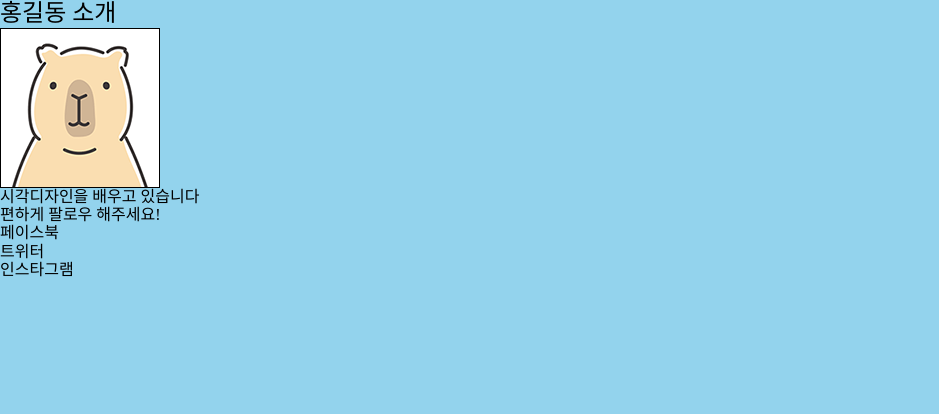
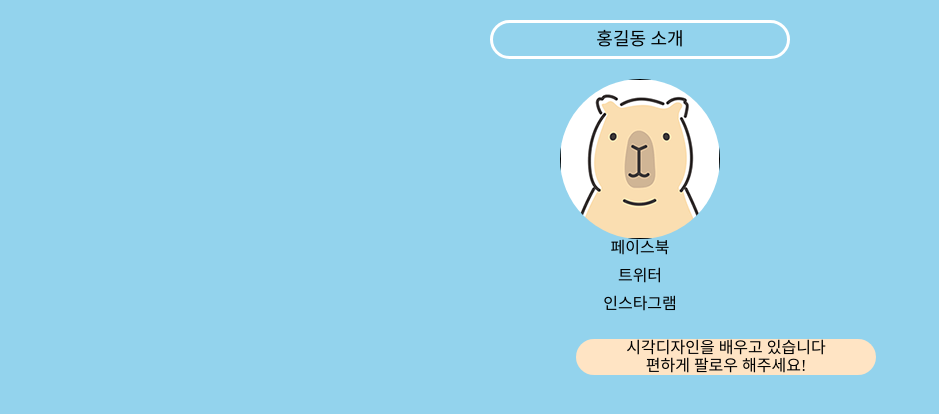
Before and after one commit to thdals/test0321, a plain HTML site: page index.html in a window 1280 px wide. Shown: the whole page, without its empty margins (0-939 px from the left). Drawn offline with Linux system fonts and the light colour scheme.

Commit message:
test0321

```diff
--- a/css/style.css
+++ b/css/style.css
@@ -5,3 +5,39 @@ body{
 h1{
     font-size: 24px;
 }
+
+h1{
+    font-size: 18px;
+    border: 3px solid #fff;
+    border-radius: 20px;
+    padding: 6px 0;
+    margin: 20px auto;
+    width: 300px;
+    text-align: center;
+}
+
+div{
+    text-align: center;
+}
+
+img{
+    border-radius: 100%;
+    width: 160px;
+    text-align: center;
+}
+
+p{
+    font-size: 16px;
+    margin: 20px;
+    margin-top: 100px;
+    margin-left: 45%;
+    background-color:bisque;
+    width: 300px;
+    border-radius: 20px;
+    position: absolute;
+}
+
+ul,li{
+    text-align: center;
+    margin-bottom: 10px;
+}
--- a/index.html
+++ b/index.html
@@ -9,14 +9,14 @@
 </head>
 <body>
     <h1>홍길동 소개</h1>
-    <p>
+    <div>
         <img src="capyzou.png" alt="">
-    </p>
     <p>
         시각디자인을 배우고 있습니다
         <br>
         편하게 팔로우 해주세요!
     </p>
+    </div>
     <ul>
         <li><a href="#">페이스북</a></li>
         <li><a href="#">트위터</a></li>
```
